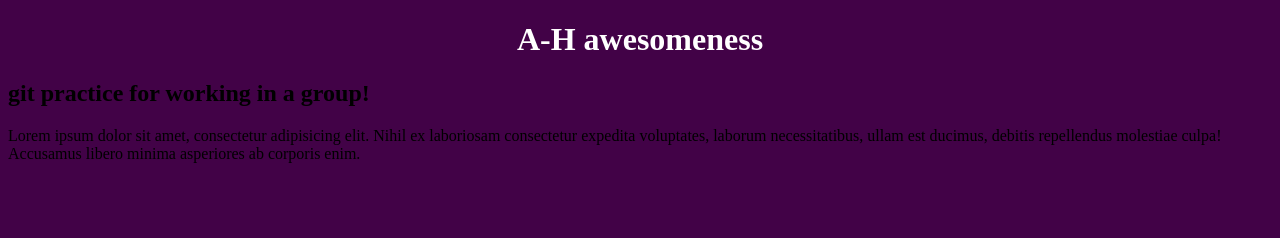
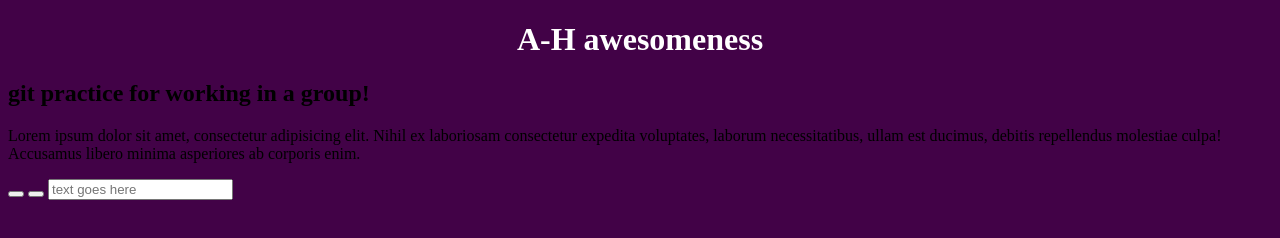
Before and after one commit to AH-git-practice/practice, a plain HTML site: page index.html in a window 1280 px wide. Drawn offline with Linux system fonts and the light colour scheme.

Commit message:
Add buttons and input field

```diff
--- a/index.html
+++ b/index.html
@@ -16,5 +16,11 @@
       Accusamus libero minima asperiores ab corporis enim.</p>
   </div>
 
+  <button type="button" name="button"></button>
+  <button type="button" name="button"></button>
+  <input type="text" name="" placeholder="text goes here" value="">
+
+
+
 </body>
 </html>
```
